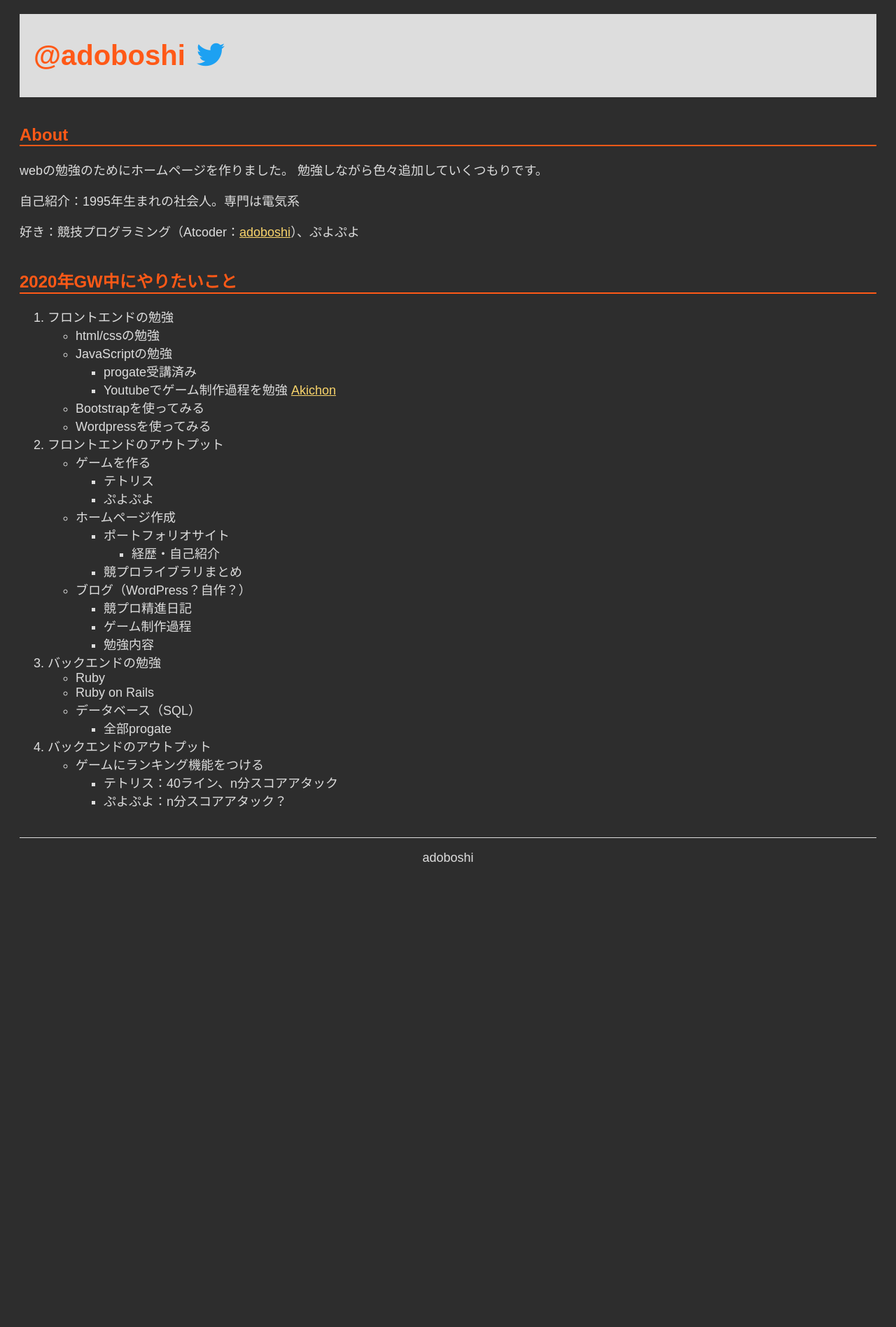
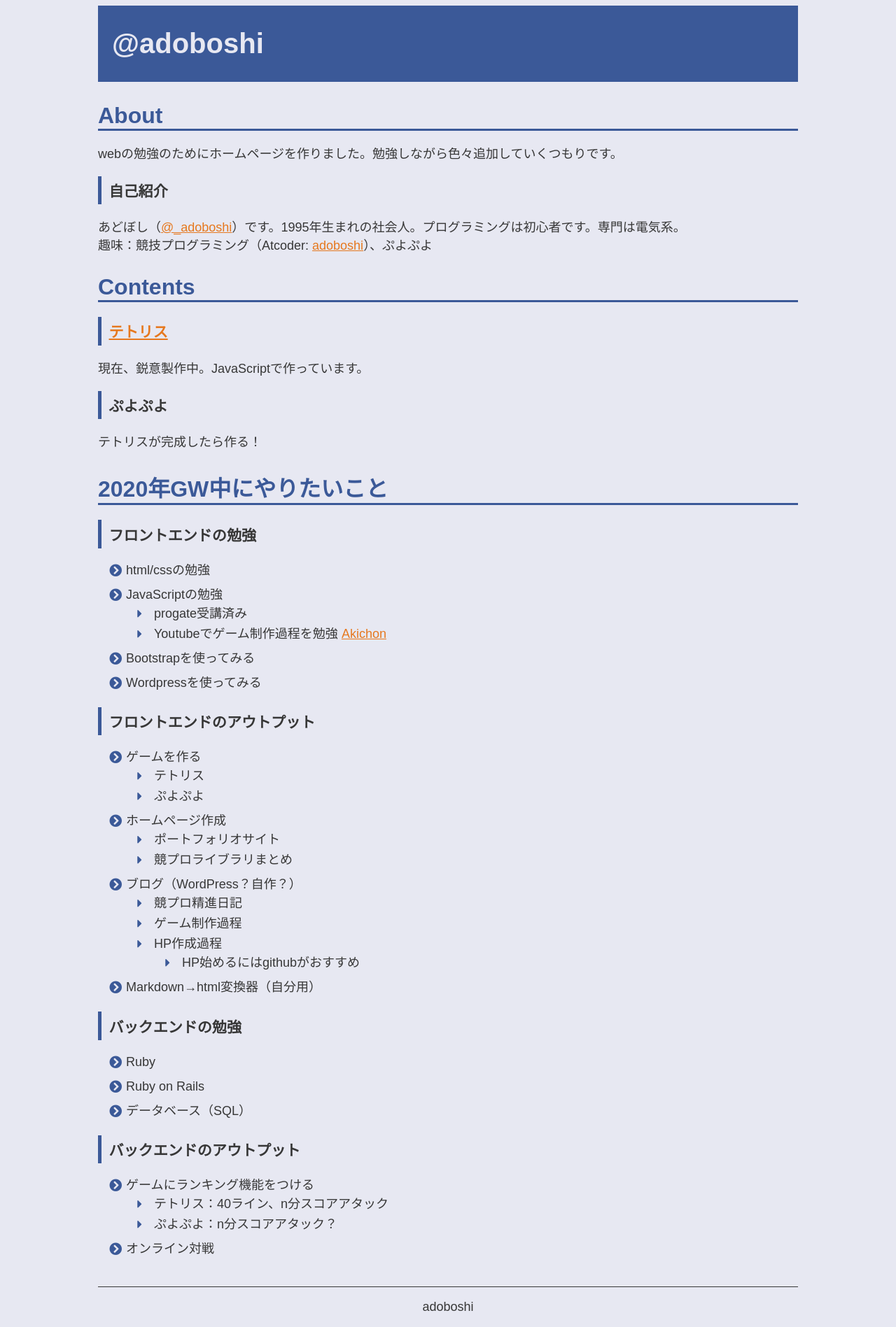
Before and after one commit to adoboshi/adoboshi.github.io, a PHP site: page / in a window 1280 px wide. Shown: the whole page at 70% size. Before the commit the page ends 1232 px from the top, so only its background shows below. Run offline with PHP 8.4, Linux system fonts and the light colour scheme.

Commit message:
change CSS

```diff
--- a/index.html
+++ b/index.html
@@ -13,76 +13,87 @@
 		<header>
 			<h1>
 				@adoboshi
-				<a href="https://twitter.com/_adoboshi" target="_blank" class="fab fa-twitter fa-fw icon twitter"></a>
 			</h1>
 		</header>
 		<div class="main">
 			<h2>About</h2>
+			<!-- <h3>このサイトについて</h3> -->
 			<p>
-				webの勉強のためにホームページを作りました。
-				勉強しながら色々追加していくつもりです。
+				webの勉強のためにホームページを作りました。勉強しながら色々追加していくつもりです。
 			</p>
+			<h3>自己紹介</h3>
 			<p>
-				自己紹介：1995年生まれの社会人。専門は電気系
+				あどぼし（<a href="https://twitter.com/_adoboshi"
+					target="_blank">@_adoboshi</a>）です。1995年生まれの社会人。プログラミングは初心者です。専門は電気系。<br>
+				趣味：競技プログラミング（Atcoder: <a href="https://atcoder.jp/users/adoboshi" target="_blank">adoboshi</a>）、ぷよぷよ
 			</p>
-			<p>
-				好き：競技プログラミング（Atcoder：<a href = "https://atcoder.jp/users/adoboshi" target="_blank">adoboshi</a>）、ぷよぷよ
-			</p>
+			<h2>Contents</h2>
+			<h3><a href="./tetris.html">テトリス</a></h3>
+			<p>現在、鋭意製作中。JavaScriptで作っています。</p>
+			<h3>ぷよぷよ</h3>
+			<p>テトリスが完成したら作る！</p>
+
 			<h2>2020年GW中にやりたいこと</h2>
-			<ol>
-				<li>フロントエンドの勉強<ul>
+			<h3>フロントエンドの勉強</h3>
+
+			<ul>
 				<li>html/cssの勉強</li>
 				<li>JavaScriptの勉強<ul>
 						<li>progate受講済み</li>
 						<li>Youtubeでゲーム制作過程を勉強
-									<a href="https://www.youtube.com/channel/UCF2Kl5aL-_vcwaNhUf7YqbA" target="_blank">Akichon</a></li>
+							<a href="https://www.youtube.com/channel/UCF2Kl5aL-_vcwaNhUf7YqbA"
+								target="_blank">Akichon</a></li>
 					</ul>
 				</li>
 				<li>Bootstrapを使ってみる</li>
 				<li>Wordpressを使ってみる</li>
 			</ul>
-				</li>
-				<li>フロントエンドのアウトプット<ul>
+
+			<h3>フロントエンドのアウトプット</h3>
+
+			<ul>
 				<li>ゲームを作る<ul>
 						<li>テトリス</li>
 						<li>ぷよぷよ</li>
 					</ul>
 				</li>
 				<li>ホームページ作成<ul>
-								<li>ポートフォリオサイト<ul>
-										<li>経歴・自己紹介</li>
-									</ul>
-								</li>
+						<li>ポートフォリオサイト</li>
 						<li>競プロライブラリまとめ</li>
 					</ul>
 				</li>
 				<li>ブログ（WordPress？自作？）<ul>
 						<li>競プロ精進日記</li>
 						<li>ゲーム制作過程</li>
-								<li>勉強内容</li>
+						<li>HP作成過程<ul>
+								<li>HP始めるにはgithubがおすすめ</li>
 							</ul>
 						</li>
 					</ul>
 				</li>
-				<li>バックエンドの勉強<ul>
+				<li>Markdown→html変換器（自分用）</li>
+			</ul>
+
+			<h3>バックエンドの勉強</h3>
+
+			<ul>
 				<li>Ruby</li>
 				<li>Ruby on Rails</li>
-						<li>データベース（SQL）<ul>
-								<li>全部progate</li>
+				<li>データベース（SQL）</li>
 			</ul>
-						</li>
-					</ul>
-				</li>
-				<li>バックエンドのアウトプット<ul>
+
+			<h3>バックエンドのアウトプット</h3>
+
+			<ul>
 				<li>ゲームにランキング機能をつける<ul>
 						<li>テトリス：40ライン、n分スコアアタック</li>
 						<li>ぷよぷよ：n分スコアアタック？</li>
 					</ul>
 				</li>
+				<li>オンライン対戦</li>
 			</ul>
-				</li>
-			</ol>
 		</div>
+
 		<footer>
 			<p>adoboshi</p>
 		</footer>
--- a/stylesheet.css
+++ b/stylesheet.css
@@ -1,8 +1,8 @@
 :root {
-	--back: #2D2D2D;
-	--main: #dddddd;
-	--acc1: #FF5917;
-	--acc2: #F9D46B;
+	--back: #E7E8F2;
+	--main: #373737;
+	--acc1: #3B5998;
+	--acc2: #E6781E;
 }
 
 body {
@@ -13,12 +13,13 @@ body {
 }
 
 .wrapper {
-	margin: 20px;
+	width: 1000px;
+	margin: 0 auto;
 }
 
 header {
-	padding: 10px 20px;
-	background-color: #ddd;
+	padding: 5px 20px;
+	background-color: var(--acc1);
 }
 
 footer {
@@ -28,19 +29,56 @@ footer {
 }
 
 h1 {
-	color: var(--acc1);
 	font-size: 40px;
+	color: var(--back);
 }
 
 h2 {
 	color: var(--acc1);
-	font-size: 24px;
-	border-bottom: 2px solid var(--acc1);
-	margin-top: 40px;
+	font-size: 32px;
+	border-bottom: 3px solid var(--acc1);
+	margin-top: 30px;
+	margin-bottom: 0;
 }
+
+h3 {
+	padding: 0.25em 0.5em;
+	background: transparent;
+	border-left: solid 5px var(--acc1);
+	margin-bottom: 0;
+  }
 
 a {
 	color: var(--acc2);
+}
+
+ul {
+	position: relative;
+}
+
+ul li {
+	line-height: 1.5;
+	list-style-type: none!important;
+	margin-bottom: 8px;
+}
+ul li ul li {
+	margin-bottom: 2px;
+}
+
+ul li:before {
+	font-family: 'Font Awesome 5 Free';
+	font-weight: 900;
+	content: '\f138';
+	position: absolute;
+	left : 0.9em;	/*左端からのアイコンまでの距離*/
+	color: var(--acc1);
+
+}
+
+ul li ul li:before {
+	content: '\f0da';
+	font-weight: 900;
+	position: absolute;
 }
 
 .icon {
```
Also changed, not shown: ToDo.md (+33 -31 lines), tetris.html (+9 -3 lines). Lines whose indentation alone changed are shown as unchanged.
